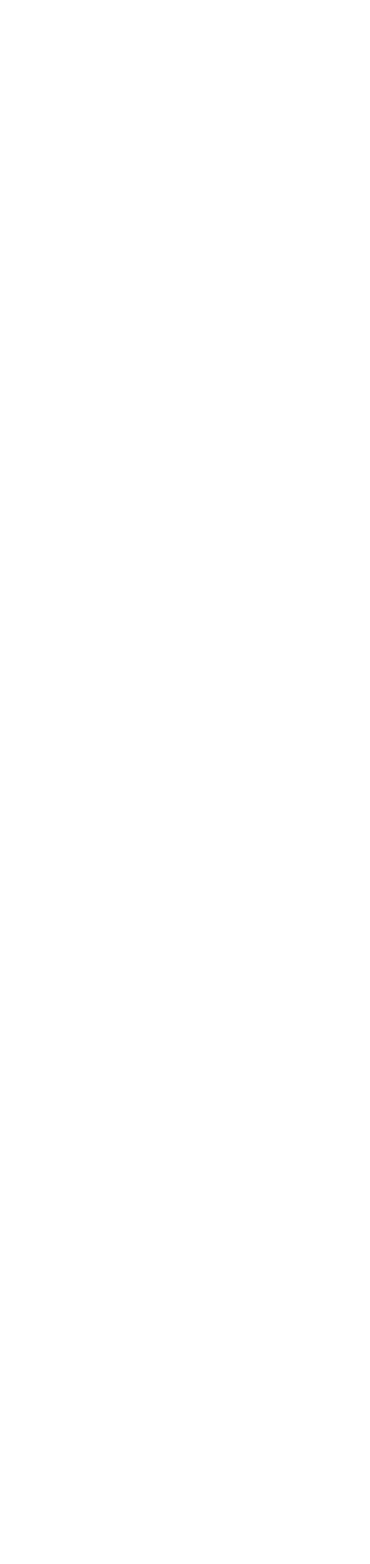
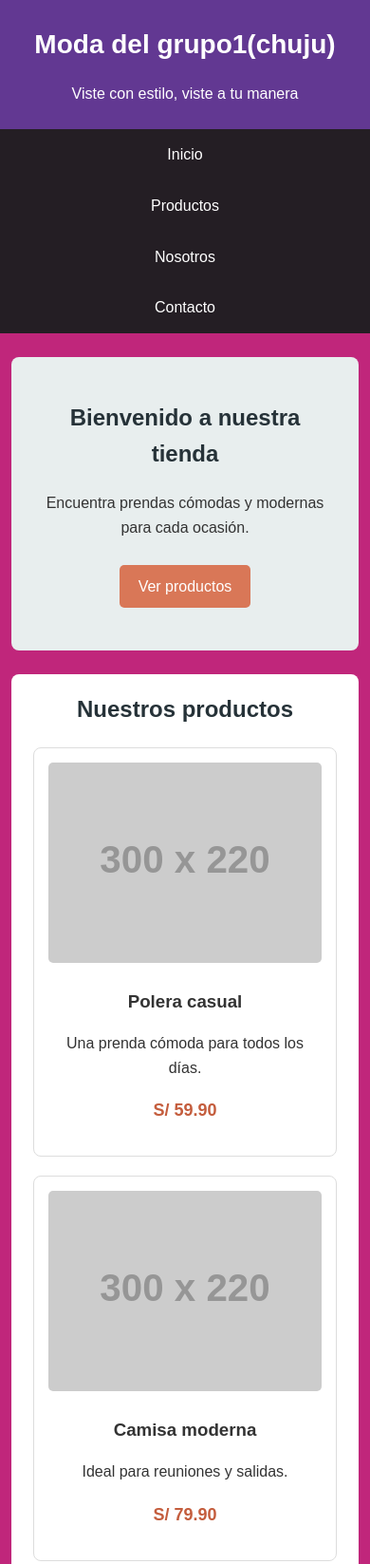
Before and after one commit to Melany005/TRABAJO_GRUPAL, a plain HTML site: page index.html in a window 390 px wide. Shown: the top 1647 px of the page at 95% size. Before the commit the page ends 844 px from the top, so only its background shows below. Drawn offline with Linux system fonts and the light colour scheme; placeholder pictures from the web are drawn by us.

Commit message:
paginachuju

```diff
--- /dev/null
+++ b/estilos.css
@@ -0,0 +1,175 @@
+/* Estilos generales de la página */
+* {
+    box-sizing: border-box;
+}
+
+body {
+    margin: 0;
+    font-family: Arial, Helvetica, sans-serif;
+    background-color: #c0267b;/*color de fondo*/
+    color: #333333;
+    line-height: 1.6;
+}
+
+/* Encabezado */
+header {
+    background-color: #623892;
+    color: white;
+    text-align: center;
+    padding: 25px 15px;
+}
+
+header h1 {
+    margin: 0;
+    font-size: 36px;
+}
+
+header p {
+    margin-bottom: 0;
+}
+
+/* Menú de navegación */
+nav {
+    background-color: #241e24;
+}
+
+nav ul {
+    list-style: none;
+    margin: 0;
+    padding: 0;
+    display: flex;
+    justify-content: center;
+    flex-wrap: wrap;
+}
+
+nav li {
+    margin: 0;
+}
+
+nav a {
+    display: block;
+    color: white;
+    text-decoration: none;
+    padding: 14px 20px;
+}
+
+nav a:hover {
+    background-color: #546e7a;
+}
+
+/* Contenido principal */
+main {
+    width: 90%;
+    max-width: 1100px;
+    margin: 25px auto;
+}
+
+section {
+    background-color: white;
+    margin-bottom: 25px;
+    padding: 25px;
+    border-radius: 8px;
+}
+
+section h2 {
+    color: #263238;
+    text-align: center;
+    margin-top: 0;
+}
+
+/* Sección de bienvenida */
+.bienvenida {
+    text-align: center;
+    padding: 45px 25px;
+    background-color: #e8eeee;
+}
+
+.boton {
+    display: inline-block;
+    background-color: #d97757;
+    color: white;
+    text-decoration: none;
+    padding: 10px 20px;
+    margin-top: 10px;
+    border-radius: 5px;
+}
+
+.boton:hover {
+    background-color: #b85f43;
+}
+
+/* Productos */
+.contenedor-productos {
+    display: flex;
+    gap: 20px;
+    justify-content: center;
+    flex-wrap: wrap;
+}
+
+.producto {
+    flex: 1 1 250px;
+    max-width: 320px;
+    border: 1px solid #dddddd;
+    border-radius: 8px;
+    padding: 15px;
+    text-align: center;
+}
+
+.producto img {
+    width: 100%;
+    height: auto;
+    border-radius: 5px;
+}
+
+.producto h3 {
+    margin-bottom: 5px;
+}
+
+.precio {
+    color: #c45d3d;
+    font-weight: bold;
+    font-size: 18px;
+}
+
+/* Sección nosotros y contacto */
+.nosotros p,
+#contacto p {
+    text-align: center;
+}
+
+address {
+    text-align: center;
+    font-style: normal;
+}
+
+address a {
+    color: #c45d3d;
+}
+
+/* Pie de página */
+footer {
+    background-color: #263238;
+    color: white;
+    text-align: center;
+    padding: 15px;
+}
+
+/* Adaptación para pantallas pequeñas */
+@media (max-width: 600px) {
+    header h1 {
+        font-size: 28px;
+    }
+
+    nav ul {
+        flex-direction: column;
+        text-align: center;
+    }
+
+    main {
+        width: 94%;
+    }
+
+    section {
+        padding: 18px;
+    }
+}
--- a/index.html
+++ b/index.html
@@ -1,11 +1,86 @@
 <!DOCTYPE html>
-<html lang="en">
+<html lang="es">
 <head>
     <meta charset="UTF-8">
     <meta name="viewport" content="width=device-width, initial-scale=1.0">
-    <title>Document</title>
+    <title>Moda Urbana - Tienda de Ropa</title>
+    <link rel="stylesheet" href="estilos.css">
 </head>
 <body>
 
+    <!-- Encabezado principal -->
+    <header>
+        <h1>Moda del grupo1(chuju)</h1>
+        <p>Viste con estilo, viste a tu manera</p>
+    </header>
+
+    <!-- Menú de navegación -->
+    <nav>
+        <ul>
+            <li><a href="#inicio">Inicio</a></li>
+            <li><a href="#productos">Productos</a></li>
+            <li><a href="#nosotros">Nosotros</a></li>
+            <li><a href="#contacto">Contacto</a></li>
+        </ul>
+    </nav>
+
+    <!-- Contenido principal -->
+    <main>
+        <section id="inicio" class="bienvenida">
+            <h2>Bienvenido a nuestra tienda</h2>
+            <p>Encuentra prendas cómodas y modernas para cada ocasión.</p>
+            <a class="boton" href="#productos">Ver productos</a>
+        </section>
+
+        <section id="productos">
+            <h2>Nuestros productos</h2>
+
+            <div class="contenedor-productos">
+                <article class="producto">
+                    <img src="https://placehold.co/300x220/f2e8df/333333?text=Polera" alt="Polera casual de color beige">
+                    <h3>Polera casual</h3>
+                    <p>Una prenda cómoda para todos los días.</p>
+                    <p class="precio">S/ 59.90</p>
+                </article>
+
+                <article class="producto">
+                    <img src="https://placehold.co/300x220/e5e9f2/333333?text=Camisa" alt="Camisa de estilo moderno">
+                    <h3>Camisa moderna</h3>
+                    <p>Ideal para reuniones y salidas.</p>
+                    <p class="precio">S/ 79.90</p>
+                </article>
+
+                <article class="producto">
+                    <img src="https://placehold.co/300x220/e9e5df/333333?text=Pantalon" alt="Pantalón casual">
+                    <h3>Pantalón casual</h3>
+                    <p>Combina fácilmente con tus prendas favoritas.</p>
+                    <p class="precio">S/ 89.90</p>
+                </article>
+            </div>
+        </section>
+
+        <section id="nosotros" class="nosotros">
+            <h2>Sobre nosotros</h2>
+            <p>Somos una tienda de ropa que busca ofrecer prendas de calidad,
+               buenos precios y estilos para todos. Nuestro objetivo es que
+               cada cliente encuentre algo con lo que se sienta cómodo.</p>
+        </section>
+
+        <section id="contacto">
+            <h2>Contáctanos</h2>
+            <p>¿Tienes alguna consulta? Escríbenos.</p>
+            <address>
+                Correo: <a href="mailto:contacto@modaurbana.com">contacto@modaurbana.com</a><br>
+                Teléfono: <a href="tel:+51987654321">987 654 321</a><br>
+                Dirección: Jr. Comercio 123, Pucallpa, Perú
+            </address>
+        </section>
+    </main>
+
+    <!-- Pie de página -->
+    <footer>
+        <p>&copy; 2026 Moda Urbana. Todos los derechos reservados.</p>
+    </footer>
+
 </body>
 </html>
```
